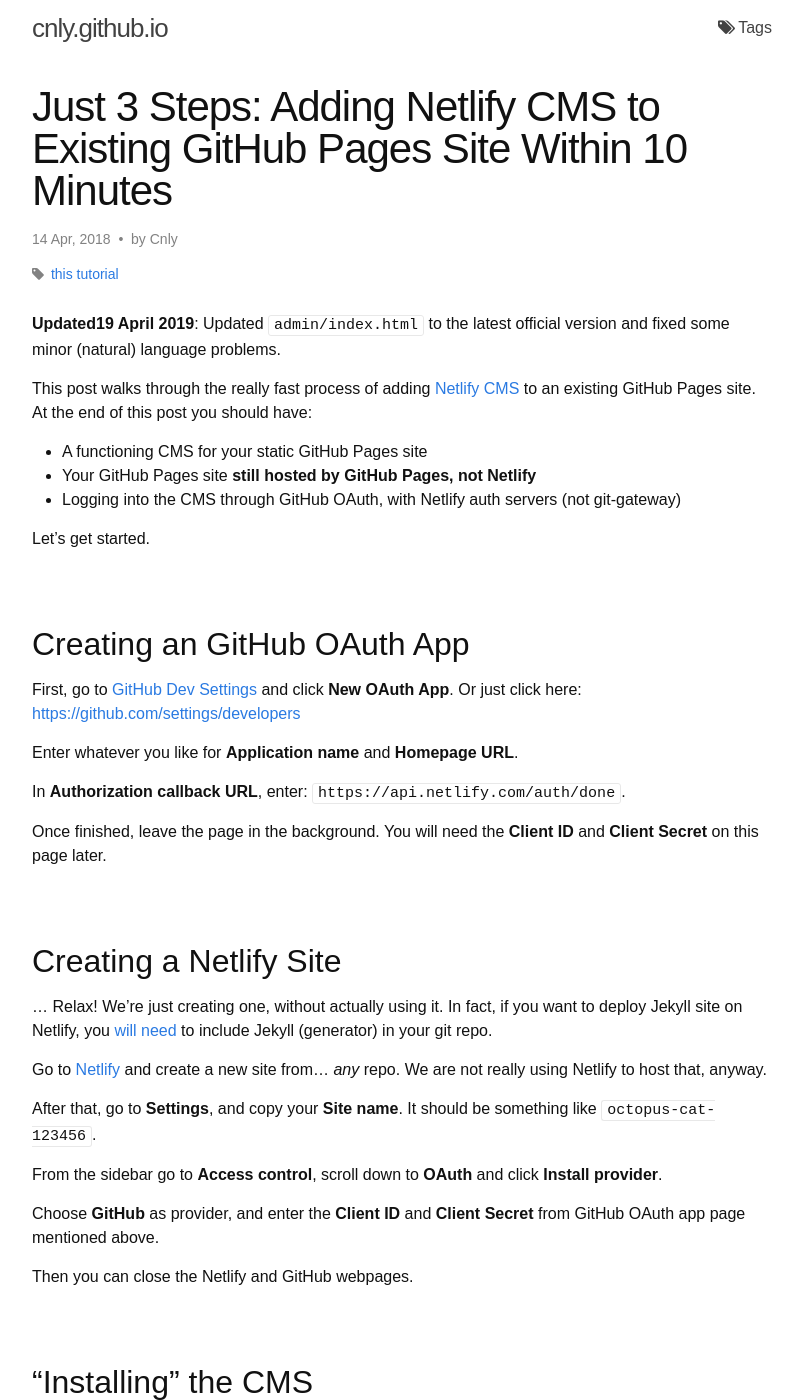
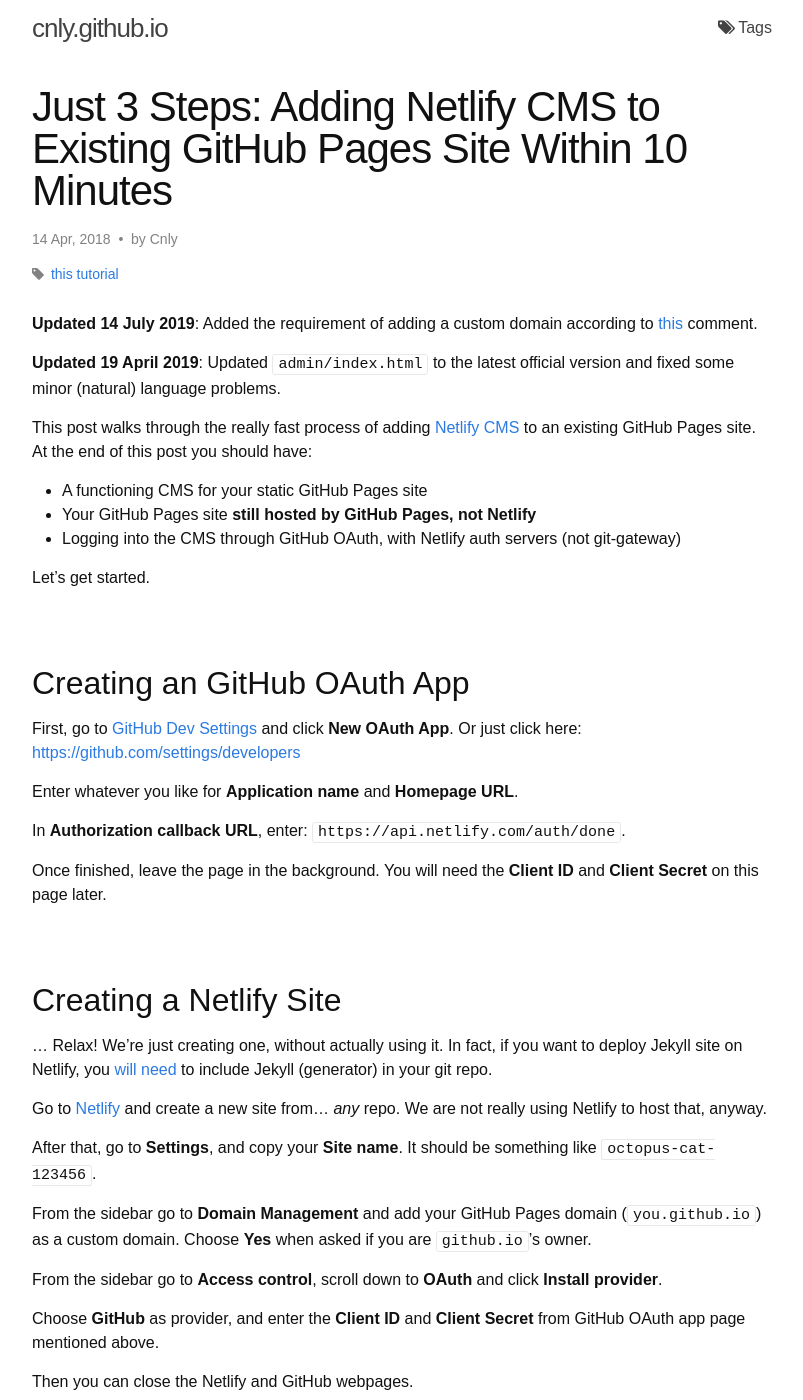
Before and after one commit to Cnly/cnly.github.io, a Jekyll site: the page built from _posts/2018-04-14-just-3-steps-adding-netlify-cms-to-existing-github-pages-site-within-10-minutes.md, in a window 1280 px wide and 1400 px high. Shown: the whole window, without its empty margins (238-1041 px from the left). Built offline with Jekyll 4.4.1, drawn with Linux system fonts in a browser that asks for light colours; some of the changed text lies outside the part shown.

Commit message:
Update Blog “2018-04-14-just-3-steps-adding-netlify-cms-to-existing-github-pages-site-within-10-minutes”

```diff
--- a/_posts/2018-04-14-just-3-steps-adding-netlify-cms-to-existing-github-pages-site-within-10-minutes.md
+++ b/_posts/2018-04-14-just-3-steps-adding-netlify-cms-to-existing-github-pages-site-within-10-minutes.md
@@ -2,13 +2,15 @@
 title: >-
   Just 3 Steps: Adding Netlify CMS to Existing GitHub Pages Site Within 10
   Minutes
+author: Cnly
 date: '2018-04-14T20:16:42+08:00'
 tags:
   - this
   - tutorial
 ---
+**Updated 14 July 2019**: Added the requirement of adding a custom domain according to [this](https://github.com/netlify/netlify-cms/issues/770#issuecomment-482293908) comment.
 
-**Updated19 April 2019**: Updated `admin/index.html` to the latest official version and fixed some minor (natural) language problems.
+**Updated 19 April 2019**: Updated `admin/index.html` to the latest official version and fixed some minor (natural) language problems.
 
 This post walks through the really fast process of adding [Netlify CMS](https://www.netlifycms.org/) to an existing GitHub Pages site. At the end of this post you should have:
 
@@ -38,7 +40,9 @@
 
 Go to [Netlify](https://app.netlify.com/account/sites) and create a new site from... _any_ repo. We are not really using Netlify to host that, anyway.
 
-After that, go to **Settings**, and copy your __Site name__. It should be something like `octopus-cat-123456`.
+After that, go to **Settings**, and copy your **Site name**. It should be something like `octopus-cat-123456`.
+
+From the sidebar go to **Domain Management** and add your GitHub Pages domain (`you.github.io`) as a custom domain. Choose **Yes** when asked if you are `github.io`'s owner.
 
 From the sidebar go to **Access control**, scroll down to **OAuth** and click **Install provider**.
 
@@ -101,7 +105,7 @@
 
 Be sure to replace `you/you.github.io` with your repo, and `octopus-cat-123456.netlify.com` with `your-site-name.netlify.com`.
 
-For more information about the `fields` field, please go to [https://www.netlifycms.org/docs/add-to-your-site/#collections](https://www.netlifycms.org/docs/add-to-your-site/#collections).
+For more information about the `fields` field, please go to <https://www.netlifycms.org/docs/add-to-your-site/#collections>.
 
 Save the files, commit, and push to GitHub. Done. Visit `https://you.github.io/admin` to see your CMS. :D
 
@@ -109,8 +113,8 @@
 
 ## References
 
-- [https://www.netlifycms.org/docs/add-to-your-site/#collections](https://www.netlifycms.org/docs/add-to-your-site/#collections)
-- [https://www.netlifycms.org/docs/widgets/](https://www.netlifycms.org/docs/widgets/)
-- [https://www.netlifycms.org/docs/authentication-backends/#github-backend](https://www.netlifycms.org/docs/authentication-backends/#github-backend)
-- [https://www.netlify.com/docs/authentication-providers/#using-an-authentication-provider](https://www.netlify.com/docs/authentication-providers/#using-an-authentication-provider)
-- [https://test-drive-test--netlify-cms-www.netlify.com/docs/custom-authentication/](https://test-drive-test--netlify-cms-www.netlify.com/docs/custom-authentication/)
+* <https://www.netlifycms.org/docs/add-to-your-site/#collections>
+* <https://www.netlifycms.org/docs/widgets/>
+* <https://www.netlifycms.org/docs/authentication-backends/#github-backend>
+* <https://www.netlify.com/docs/authentication-providers/#using-an-authentication-provider>
+* <https://test-drive-test--netlify-cms-www.netlify.com/docs/custom-authentication/>
```
